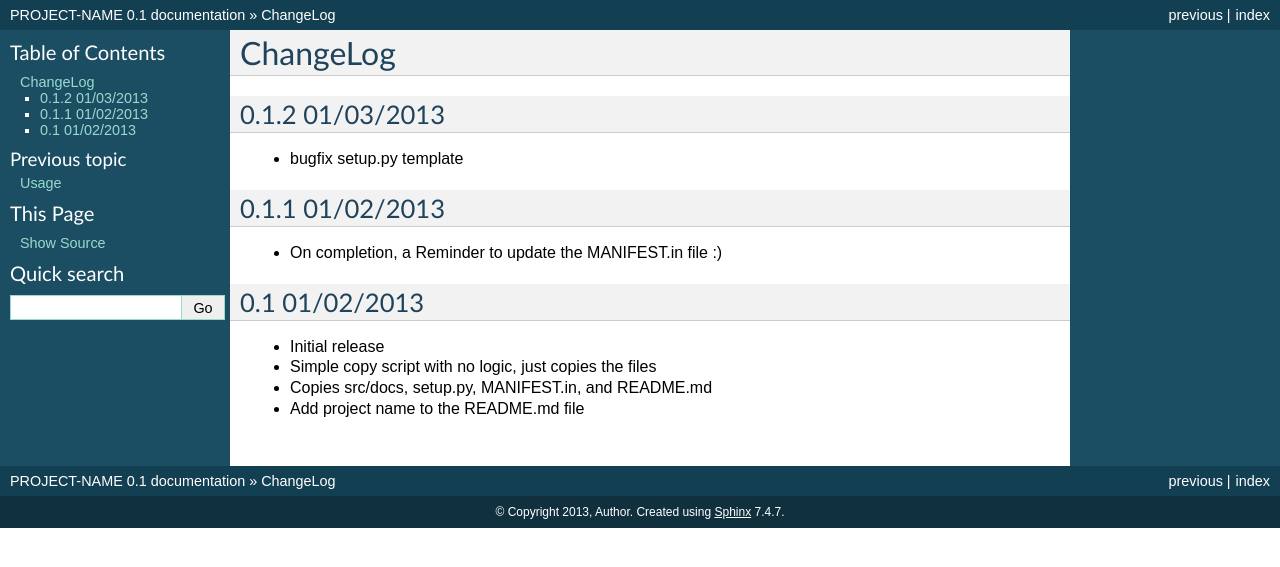
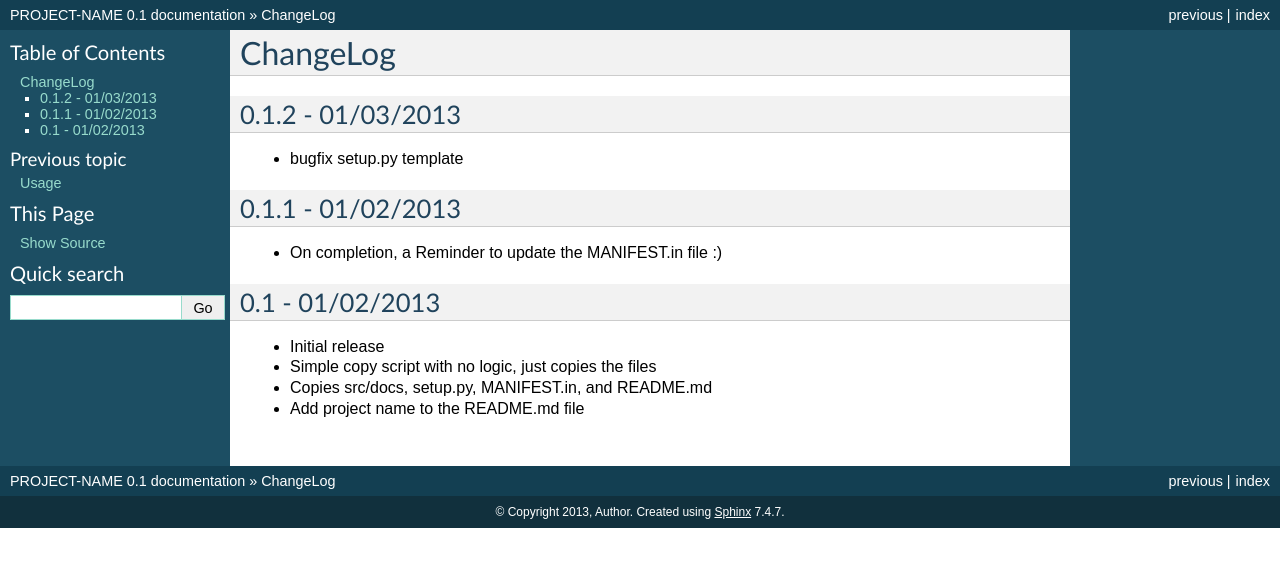
Before and after one commit to mikelopez/py-packaging-setup, a Sphinx documentation site: the page built from docs/changelog.rst, in a window 1280 px wide. Shown: the top 567 px of the page. Built offline with Sphinx 7.4.7, drawn with Linux system fonts in a browser that asks for light colours.

```diff
--- a/docs/changelog.rst
+++ b/docs/changelog.rst
@@ -3,17 +3,17 @@
 ChangeLog
 =========
 
-0.1.2 01/03/2013
+0.1.2 - 01/03/2013
 ----------------
 - bugfix setup.py template
 
 
-0.1.1 01/02/2013
+0.1.1 - 01/02/2013
 ----------------
 - On completion, a Reminder to update the MANIFEST.in file :)
 
 
-0.1 01/02/2013
+0.1 - 01/02/2013
 --------------
 - Initial release
 - Simple copy script with no logic, just copies the files
```
